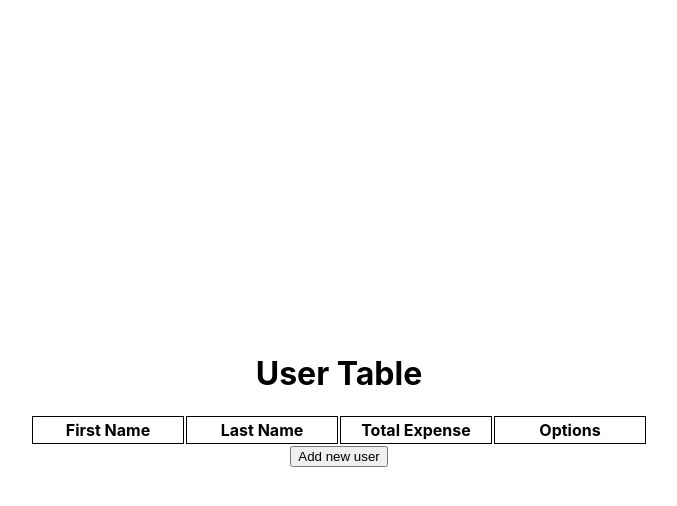
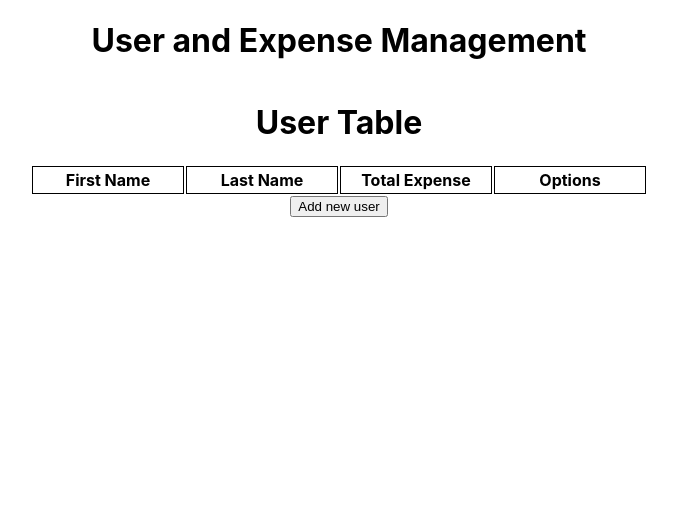
Before and after one commit to VoChrisK/expense_management, a React (Create React App) app: page / in a window 1280 px wide. Shown: the top 506 px of the page, without its empty margins (301-978 px from the left). Built offline with nearby package versions, Linux system fonts and the light colour scheme.

Commit message:
Update Logic

```diff
--- a/package.json
+++ b/package.json
@@ -14,7 +14,6 @@
   },
   "scripts": {
     "start": "react-scripts start",
-    "start-server": "json-server --watch db.json --port 3001",
     "build": "react-scripts build",
     "test": "react-scripts test",
     "eject": "react-scripts eject"
--- a/src/App.css
+++ b/src/App.css
@@ -3,10 +3,14 @@ label {
 }
 
 .home {
+  height: 100vh;
+  text-align: center;
+}
+
+.tables {
   display: flex;
   justify-content: center;
   align-items: center;
-  height: 100vh;
 }
 
 .section {
--- a/src/App.js
+++ b/src/App.js
@@ -1,5 +1,5 @@
 import './App.css';
-import React, { useEffect, useState } from 'react';
+import React, { useState } from 'react';
 import User from './components/User/User';
 import Expense from './components/Expense/Expense';
 import * as _ from 'lodash';
@@ -7,7 +7,6 @@ import * as _ from 'lodash';
 const App = () => {
   const [users, setUsers] = useState({});
   const [expenses, setExpenses] = useState({});
-  const [expenseId, setExpenseId] = useState(1);
 
   const updateUsersState = (updatedUsers) => {
     setUsers(updatedUsers);
@@ -17,30 +16,15 @@ const App = () => {
     setExpenses(updatedExpenses)
   }
 
-  const addExpense = (userId, activity, description, cost) => {
-    const clonedExpenses = _.cloneDeep(expenses);
-    const clonedUsers = _.cloneDeep(users);
-
-    clonedExpenses[expenseId] = {
-      userId,
-      activity,
-      description,
-      cost
-    }
-    clonedUsers[userId].totalExpense += Number(cost);
-
-    setExpenses(clonedExpenses);
-    setUsers(clonedUsers);
-    setExpenseId(expenseId + 1);
-  }
-
-
   return (
     <div className="home">
-      {/* <h1>User and Expense Management</h1> */}
+      <h1>User and Expense Management</h1>
+      <div className='tables'>
         <User
           users={users}
+          expenses={expenses}
           updateUsers={updateUsersState}
+          updateExpenses={updateExpensesState}
         />
         <Expense
           users={users}
@@ -49,6 +33,7 @@ const App = () => {
           updateUsers={updateUsersState}
         />
       </div>
+    </div>
   );
 }
 
--- a/src/components/Expense/Expense.jsx
+++ b/src/components/Expense/Expense.jsx
@@ -14,18 +14,25 @@ const Expense = ({ users, expenses, updateExpenses, updateUsers }) => {
 
     newExpense["id"] = expenseId;
     clonedExpenses[expenseId] = newExpense;
-    clonedUsers[userId].totalExpense++;
+    clonedUsers[newExpense.userId].totalExpenses.push(expenseId);
 
     updateExpenses(clonedExpenses);
     updateUsers(clonedUsers);
     setExpenseId(expenseId + 1);
   }
 
-  const updateExpense = (existingExpense) => {
+  const updateExpense = (existingExpense, newUserId, oldUserId) => {
     const clonedExpenses = _.cloneDeep(expenses);
+    const clonedUsers = _.cloneDeep(users);
+
     clonedExpenses[existingExpense.id] = existingExpense;
+    // If users are updated, then also update the users' total expenses array
+    clonedUsers[newUserId].totalExpenses.push(existingExpense.id);
+    const index = clonedUsers[oldUserId].totalExpenses.indexOf(existingExpense.id);
+    clonedUsers[oldUserId].totalExpenses.splice(index, 1);
 
     updateExpenses(clonedExpenses);
+    updateUsers(clonedUsers);
   }
 
   const deleteExpense = (expenseId, userId) => {
@@ -33,8 +40,9 @@ const Expense = ({ users, expenses, updateExpenses, updateUsers }) => {
     const clonedUsers = _.cloneDeep(users);
 
     delete clonedExpenses[expenseId];
-
-    clonedUsers[userId].totalExpense--;
+    // This will remove the id of the deleted expense in the array
+    const index = clonedUsers[userId].totalExpenses.indexOf(expenseId);
+    clonedUsers[userId].totalExpenses.splice(index, 1);
 
     updateExpenses(clonedExpenses);
     updateUsers(clonedUsers);
--- a/src/components/Expense/FormExpenseModal.jsx
+++ b/src/components/Expense/FormExpenseModal.jsx
@@ -19,7 +19,8 @@ const FormExpenseModal = ({ modifyExpense, closeModal, type, users, expense }) =
       cost: event.target[3].value
     }
 
-    modifyExpense(newExpense, event.target[0].value);
+    modifyExpense(newExpense, newExpense.userId, expense?.userId);
+
     closeModal();
   }
 
--- a/src/components/User/User.jsx
+++ b/src/components/User/User.jsx
@@ -3,7 +3,7 @@ import './User.css';
 import FormUserModal from './FormUserModal';
 import * as _ from 'lodash';
 
-const User = ({ users, updateUsers }) => {
+const User = ({ users, expenses, updateUsers, updateExpenses }) => {
   const [userId, setUserId] = useState(1);
   const [modal, setModal] = useState("None");
   const [currentUser, setCurrentUser] = useState(null);
@@ -12,7 +12,7 @@ const User = ({ users, updateUsers }) => {
     const clonedUsers = _.cloneDeep(users);
 
     newUser["id"] = userId;
-    newUser["totalExpense"] = 0;
+    newUser["totalExpenses"] = [];
     clonedUsers[userId] = newUser;
 
     updateUsers(clonedUsers);
@@ -28,9 +28,16 @@ const User = ({ users, updateUsers }) => {
 
   const deleteUser = (userId) => {
     const clonedUsers = _.cloneDeep(users);
+    const clonedExpenses = _.cloneDeep(expenses);
+
+    //Before deleting the user, we need to delete all associated expenses
+    clonedUsers[userId].totalExpenses.forEach((expenseId) => {
+      delete clonedExpenses[expenseId];
+    })
     delete clonedUsers[userId];
 
     updateUsers(clonedUsers);
+    updateExpenses(clonedExpenses);
   }
 
   const updateUserModal = (user) => {
@@ -60,7 +67,7 @@ const User = ({ users, updateUsers }) => {
               <tr>
                 <th className='table-column'>{user[1].firstName}</th>
                 <th className='table-column'>{user[1].lastName}</th>
-                <th className='table-column'>{user[1].totalExpense}</th>
+                <th className='table-column'>{user[1].totalExpenses.length}</th>
                 <th className='table-column'>
                   <button className='user-options' onClick={() => updateUserModal(user[1])}>Edit</button>
                   <button className='user-options' onClick={() => deleteUser(user[0])}>Delete</button>
```
Also changed, not shown: src/components/User/FormUserModal.jsx (line endings or trailing spaces). Lines whose indentation alone changed are shown as unchanged.
